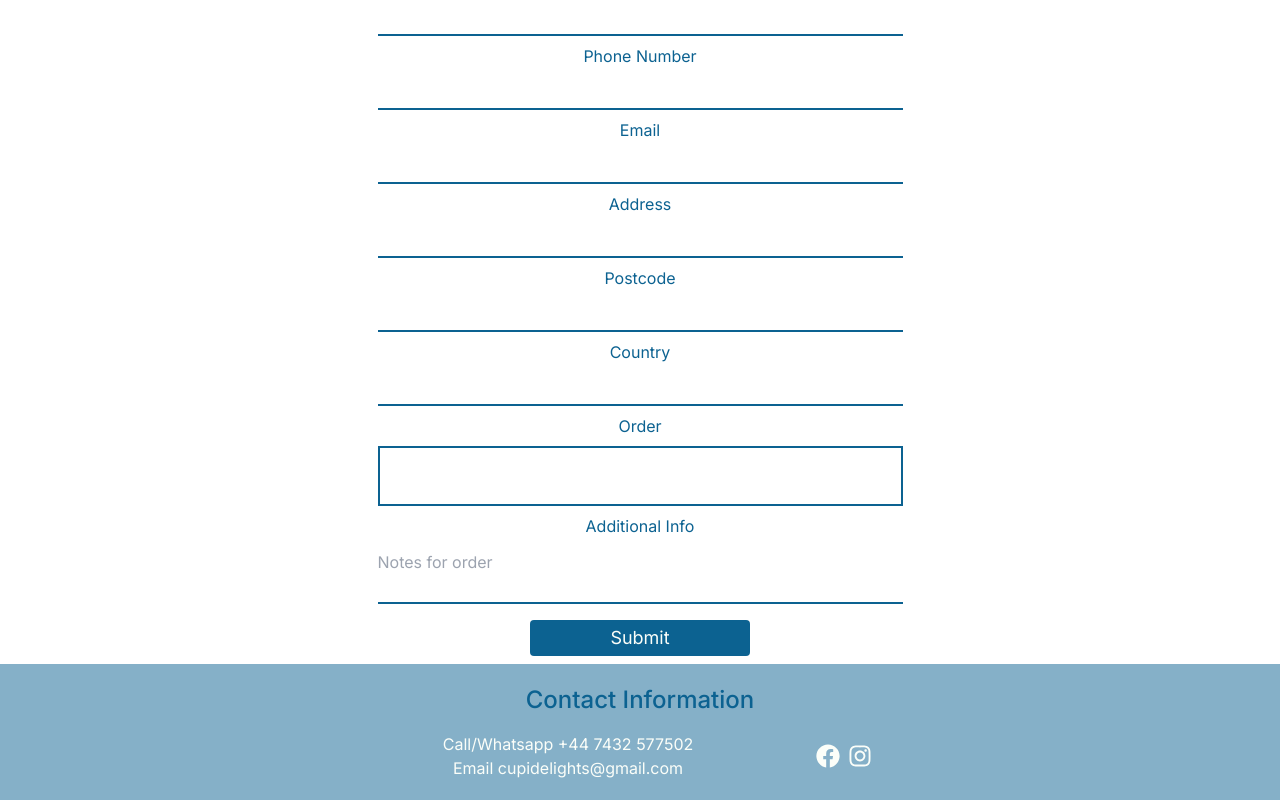
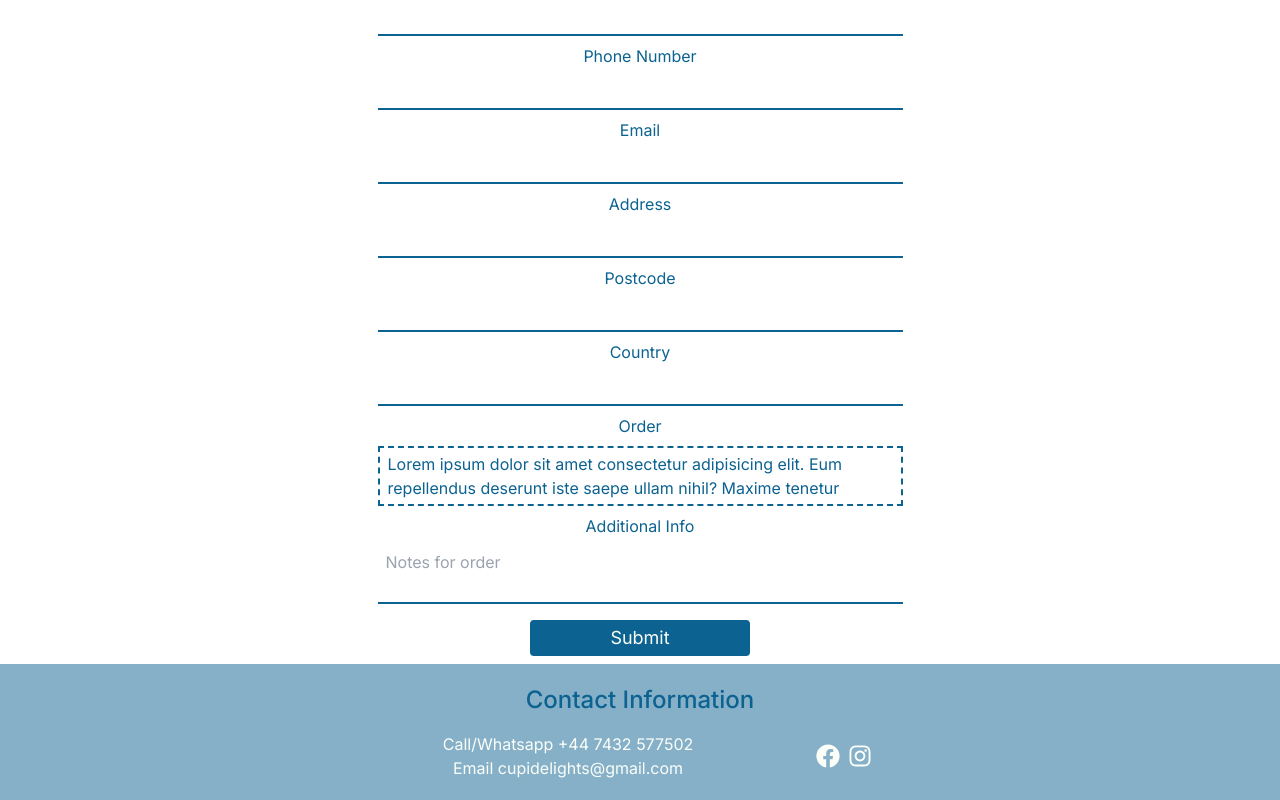
Before and after one commit to sammateo/cupid-delights-updated, a Next.js app: page /checkout in a window 1280 px wide. Shown: the part 514-1314 px from the top of the page. Built offline with nearby package versions, Linux system fonts and the light colour scheme; no server answers; the database is empty.

Commit message:
changed order textarea style

```diff
--- a/components/shipping_form/Shippingform.tsx
+++ b/components/shipping_form/Shippingform.tsx
@@ -30,16 +30,20 @@ export default function Shippingform() {
 				<label>Country</label>
 				<input type="text" name="country" required className="shipping_input" />
 				<label>Order</label>
+
 				<textarea
 					name="message"
 					readOnly
-					className="shipping_input overflow-y-scroll border-2"
+					value={
+						"Lorem ipsum dolor sit amet consectetur adipisicing elit. Eum repellendus deserunt iste saepe ullam nihil? Maxime tenetur quisquam quas hic voluptatibus officia, vero eaque. Nesciunt saepe perferendis repudiandae ab soluta! Lorem ipsum dolor sit amet consectetur adipisicing elit. Eum repellendus deserunt iste saepe ullam nihil? Maxime tenetur quisquam quas hic voluptatibus officia, vero eaque. Nesciunt saepe perferendis repudiandae ab soluta!"
+					}
+					className="shipping_input border-2 border-dashed px-2"
 				/>
 				<label>Additional Info</label>
 				<textarea
 					name="addInfo"
 					placeholder="Notes for order"
-					className="shipping_input"
+					className="shipping_input px-2"
 				/>
 				<button
 					type="submit"
```
